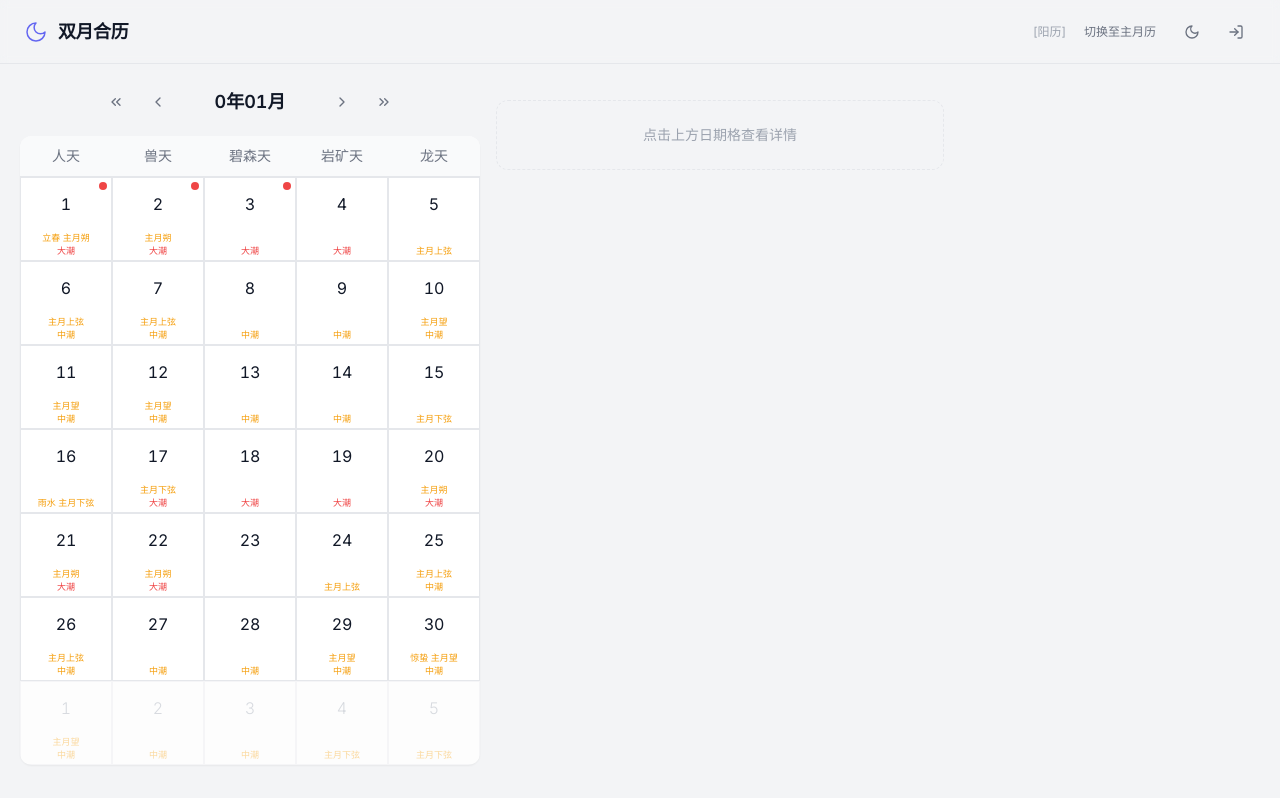
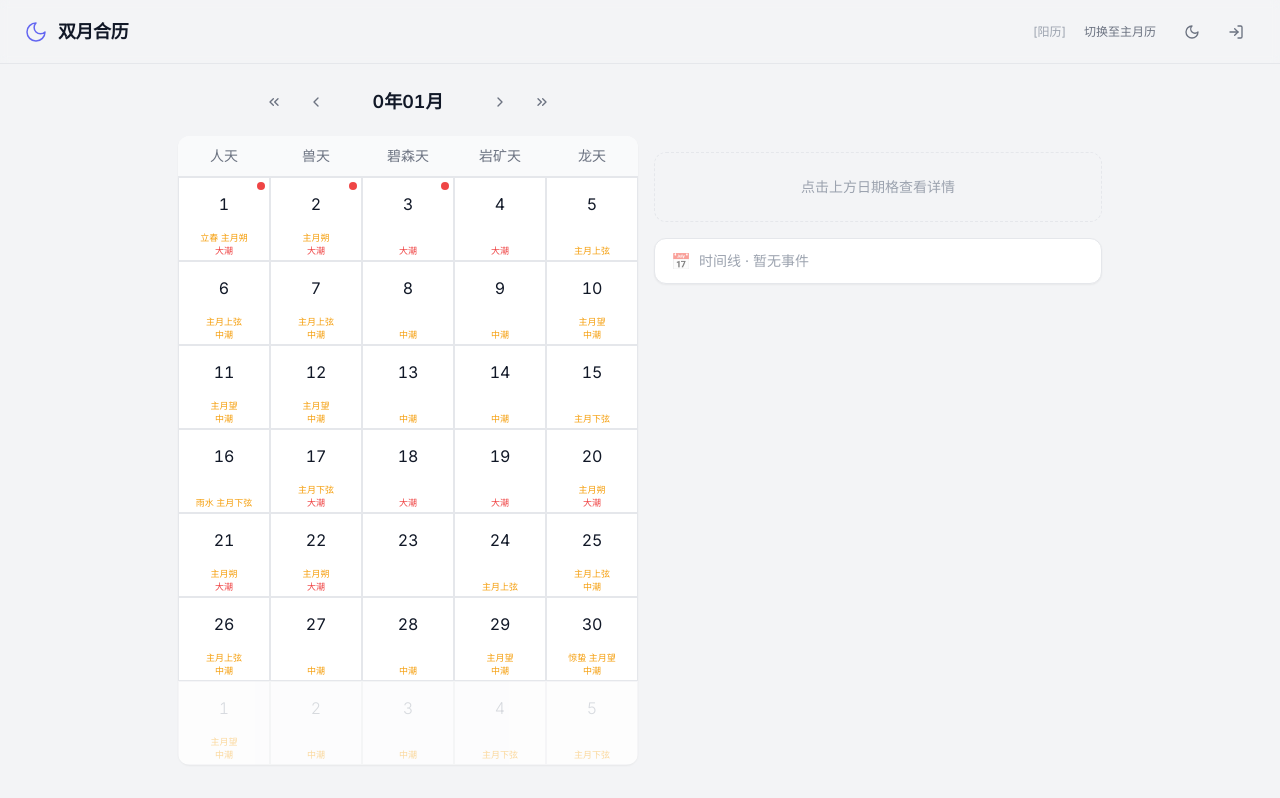
Before and after one commit to ZoeyVirgin/dual-moon-calendar, a React (Vite) app: page / in a window 1280 px wide. Built offline with nearby package versions, Linux system fonts and the light colour scheme.

Commit message:
fix(layout): 核心居中1024px+垂直对齐占位+Timeline空态常驻+360px内部滚动+600ms动画

```diff
--- a/src/App.tsx
+++ b/src/App.tsx
@@ -36,8 +36,8 @@ export default function App() {
     <ErrorBoundary>
       <LoadingScreen>
         <MainLayout headerActions={<HeaderActions />}>
-          <div className="flex-1 flex flex-col p-3 sm:p-5 max-w-7xl mx-auto w-full">
-            <div className="flex flex-col lg:flex-row gap-4">
+          <div className="flex-1 flex flex-col p-3 sm:p-5 max-w-5xl mx-auto w-full">
+            <div className="flex flex-col lg:flex-row gap-4 justify-center">
               {/* 左：导航 + 日历 */}
               <div className="lg:w-[460px] shrink-0">
                 <Navigation className="mb-4" />
@@ -49,6 +49,7 @@ export default function App() {
 
               {/* 右：详情 + 时间线 + 节日 */}
               <div className="flex-1 min-w-0 lg:max-w-md">
+                <div className="hidden lg:block h-[52px] mb-4" />
                 <DetailPanel />
                 <Timeline />
                 <HolidayPanel />
--- a/src/components/calendar/DetailPanel.tsx
+++ b/src/components/calendar/DetailPanel.tsx
@@ -61,7 +61,7 @@ export function DetailPanel({ className }: DetailPanelProps) {
     return (
       <div
         className={cn(
-          'mt-4 px-4 py-6 border border-dashed border-[var(--border-light)] rounded-[var(--radius-lg)]',
+          'mt-0 px-4 py-6 border border-dashed border-[var(--border-light)] rounded-[var(--radius-lg)]',
           'flex items-center justify-center text-[var(--text-tertiary)] text-sm',
           className,
         )}
--- a/src/components/events/Timeline.tsx
+++ b/src/components/events/Timeline.tsx
@@ -37,7 +37,16 @@ export function Timeline({ className }: TimelineProps) {
     .filter((e) => e.display.isVisible && e.type === 'historical-event')
     .sort((a, b) => a.dateAnchor.abs - b.dateAnchor.abs)
 
-  if (visible.length === 0) return null
+  if (visible.length === 0) {
+    return (
+      <div className={cn('mt-4 border border-[var(--border-light)] rounded-[var(--radius-lg)] bg-[var(--bg-primary)] shadow-sm', className)}>
+        <div className="w-full flex items-center gap-2 px-4 py-2.5 text-sm text-[var(--text-tertiary)]">
+          <span className="text-base opacity-50">📅</span>
+          <span>时间线 · 暂无事件</span>
+        </div>
+      </div>
+    )
+  }
 
   return (
     <div className={cn('mt-4 border border-[var(--border-light)] rounded-[var(--radius-lg)] bg-[var(--bg-primary)] shadow-sm', className)}>
@@ -60,10 +69,14 @@ export function Timeline({ className }: TimelineProps) {
       {/* 事件列表 */}
       <div
         className={cn(
-          'overflow-hidden transition-all duration-[var(--duration-slow)]',
-          open ? 'max-h-[2000px] opacity-100' : 'max-h-0 opacity-0',
+          'overflow-hidden transition-all',
+          open ? 'max-h-[360px] opacity-100 overflow-y-auto' : 'max-h-0 opacity-0',
         )}
-        style={{ transitionTimingFunction: 'var(--ease-out-expo)' }}
+        style={{
+          transitionDuration: '600ms',
+          transitionTimingFunction: 'var(--ease-out-expo)',
+          ...(open ? { scrollbarWidth: 'thin', scrollbarColor: 'var(--border-light) transparent' } : {}),
+        }}
       >
         <div className="px-4 pb-4">
           <div className="border-l-2 border-[var(--accent-200)] ml-2.5 pl-6 space-y-4 pt-2">
```
Also changed, not shown: 1 other file (tests, documents, lock files or other folders).
